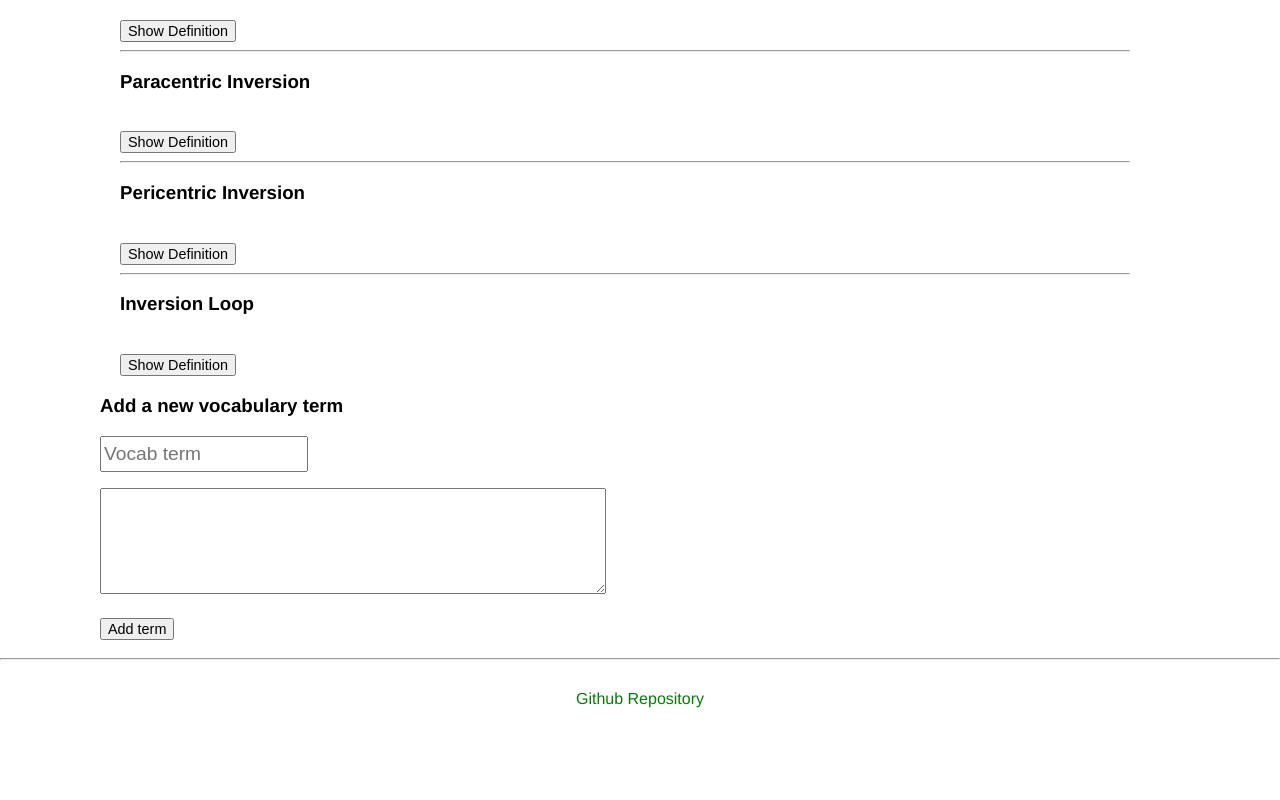
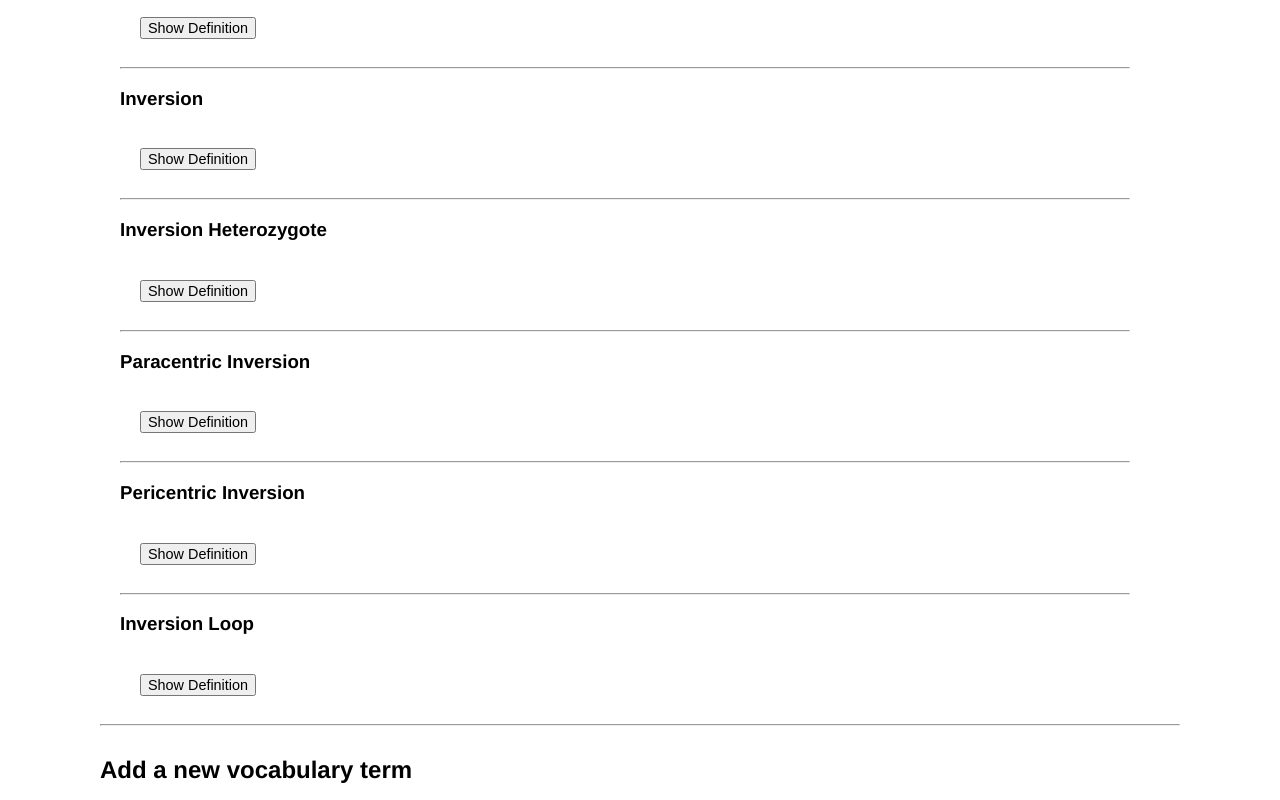
Before and after one commit to allyseh/creative-project-3, a Vue app: page /vocab in a window 1280 px wide. Shown: the part 1700-2500 px from the top of the page. Before the commit the page ends 2438 px from the top, so only its background shows below. Built offline with nearby package versions, Linux system fonts and the light colour scheme.

Commit message:
Update Vocab.vue

```diff
--- a/src/views/Vocab.vue
+++ b/src/views/Vocab.vue
@@ -11,7 +11,8 @@
       </div>
     </div>
   </div>
-  <h3>Add a new vocabulary term</h3>
+  <hr>
+  <h2>Add a new vocabulary term</h2>
   <form @submit.prevent="addTerm">
     <input v-model="term" placeholder="Vocab term">
     <p></p>
@@ -73,7 +74,11 @@ textarea {
 }
 
 button {
-  margin-top: 20px;
+  margin: 20px 20px;
   font-size: .9em;
 }
+
+h2 {
+  margin-top: 30px;
+}
 </style>
```
